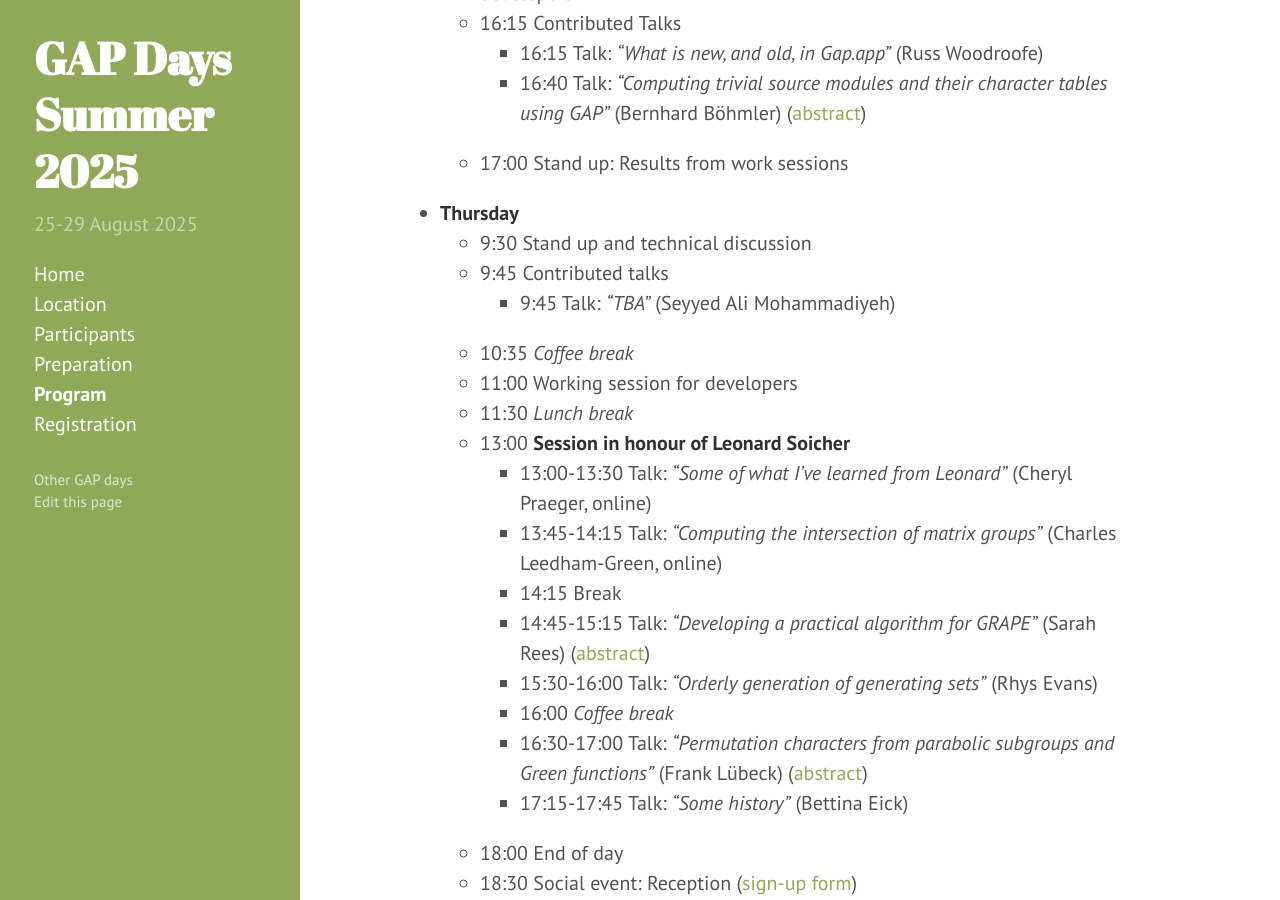
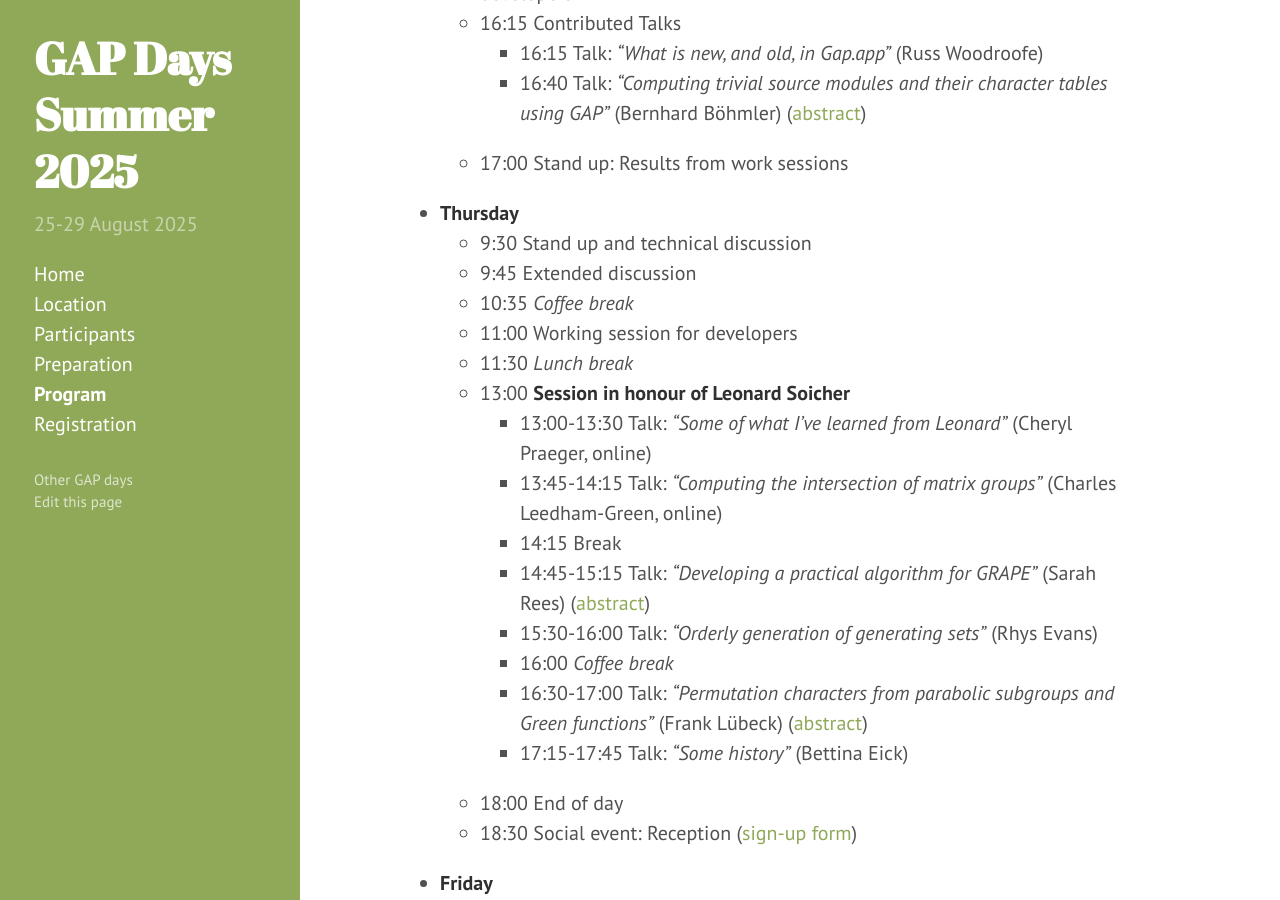
Before and after one commit to gapdays/gapdays2025-summer, a Jekyll site: the page built from program.md, in a window 1280 px wide and 900 px high, scrolled down 2835 px. Built offline with Jekyll 4.4.1, drawn with Linux system fonts in a browser that asks for light colours.

Commit message:
Update program.md

```diff
--- a/program.md
+++ b/program.md
@@ -116,8 +116,7 @@ The schedule is subject to further changes.
 
 - **Thursday**
   - 9:30 Stand up and technical discussion
-  - 9:45 Contributed talks
-    - 9:45 Talk: *"TBA"* (Seyyed Ali Mohammadiyeh)
+  - 9:45 Extended discussion
   - 10:35 *Coffee break*
   - 11:00 Working session for developers
   - 11:30 *Lunch break*
```
